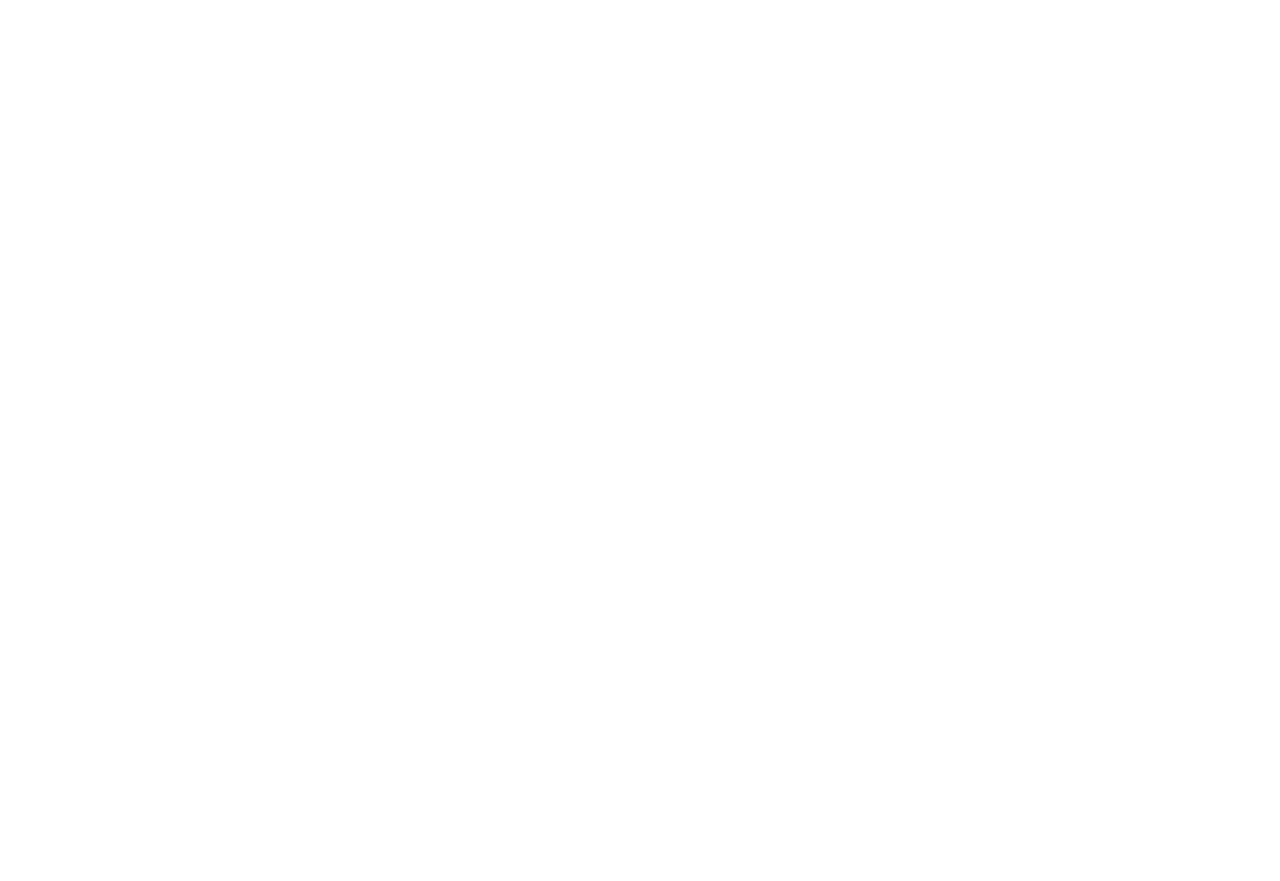
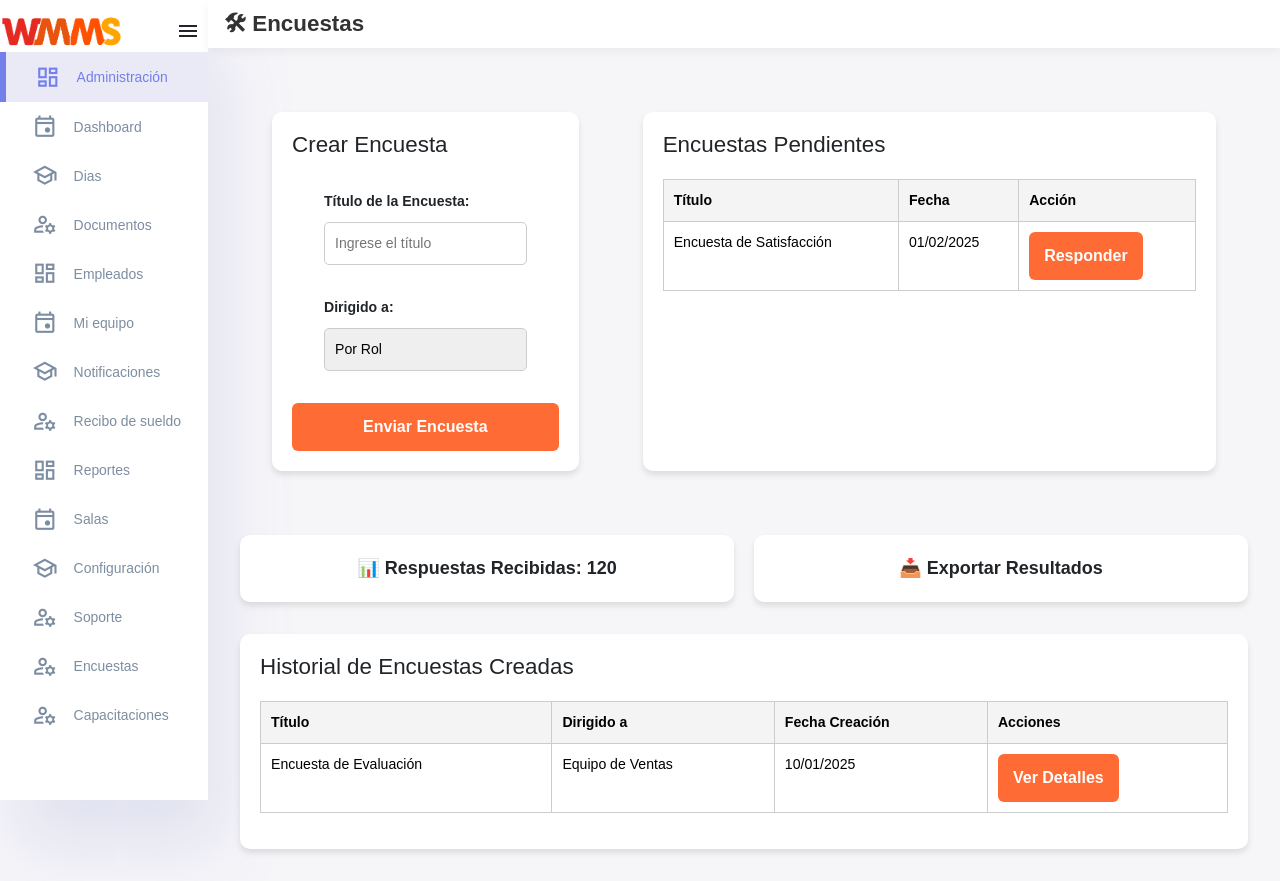
Before and after one commit to uri21199/intranet2.0, a Flask app: page /surveys in a window 1280 px wide. Before the commit the page is empty. Before the commit the page ends 800 px from the top, so only its background shows below. Run offline with Flask 3, Linux system fonts and the light colour scheme.

Commit message:
surveys y su scss

```diff
--- a/static/css/main.css
+++ b/static/css/main.css
@@ -1266,6 +1266,166 @@
   box-shadow: 0px 4px 10px rgba(0, 0, 0, 0.05);
 }
 .titleSupport h2 {
+  font-size: 20px;
+  font-weight: bold;
+  color: #333;
+  padding-left: 0.3rem;
+}
+
+.formSurveys {
+  background: white;
+  padding: 20px;
+  border-radius: 10px;
+  box-shadow: 0 4px 6px rgba(0, 0, 0, 0.1);
+  flex: 1;
+}
+.formSurveys .form-group {
+  margin-bottom: 15px;
+}
+.formSurveys label {
+  font-weight: bold;
+  display: block;
+  margin-bottom: 5px;
+}
+.formSurveys select, .formSurveys input, .formSurveys button {
+  width: 100%;
+  padding: 10px;
+  margin-top: 5px;
+  border: 1px solid #ccc;
+  border-radius: 5px;
+}
+.formSurveys button {
+  background-color: #ff6b35;
+  color: white;
+  font-size: 16px;
+  font-weight: bold;
+  padding: 12px 15px;
+  border: none;
+  border-radius: 6px;
+  cursor: pointer;
+  display: flex;
+  align-items: center;
+  justify-content: center;
+  gap: 8px; /* Espaciado entre icono y texto */
+  transition: all 0.3s ease-in-out;
+}
+.formSurveys button:hover, .formSurveys button:focus {
+  background-color: #e65b2a;
+  box-shadow: 0 4px 10px rgba(255, 107, 53, 0.3);
+  outline: 2px solid #ff6b35;
+}
+
+.historySurveys {
+  margin: 2rem;
+  background: white;
+  padding: 20px;
+  border-radius: 10px;
+  box-shadow: 0 4px 6px rgba(0, 0, 0, 0.1);
+}
+.historySurveys .table {
+  width: 100%;
+  border-collapse: collapse;
+  margin-top: 20px;
+}
+.historySurveys .table th, .historySurveys .table td {
+  border: 1px solid #ccc;
+  padding: 10px;
+  text-align: left;
+}
+.historySurveys .table th {
+  background: #f4f4f4;
+  font-weight: bold;
+}
+.historySurveys button {
+  background-color: #ff6b35;
+  color: white;
+  font-size: 16px;
+  font-weight: bold;
+  padding: 12px 15px;
+  border: none;
+  border-radius: 6px;
+  cursor: pointer;
+  display: flex;
+  align-items: center;
+  justify-content: center;
+  gap: 8px; /* Espaciado entre icono y texto */
+  transition: all 0.3s ease-in-out;
+}
+.historySurveys button:hover, .historySurveys button:focus {
+  background-color: #e65b2a;
+  box-shadow: 0 4px 10px rgba(255, 107, 53, 0.3);
+  outline: 2px solid #ff6b35;
+}
+
+.summarySurveys {
+  display: flex;
+  gap: 20px;
+  margin: 2rem;
+}
+.summarySurveys .summary-card {
+  flex: 1;
+  background: white;
+  padding: 20px;
+  border-radius: 10px;
+  box-shadow: 0 4px 6px rgba(0, 0, 0, 0.1);
+  text-align: center;
+  font-size: 18px;
+  font-weight: bold;
+}
+
+.tableSurveys {
+  background: white;
+  padding: 20px;
+  border-radius: 10px;
+  box-shadow: 0 4px 6px rgba(0, 0, 0, 0.1);
+  flex: 2;
+}
+.tableSurveys .table {
+  width: 100%;
+  border-collapse: collapse;
+  margin-top: 20px;
+}
+.tableSurveys .table th, .tableSurveys .table td {
+  border: 1px solid #ccc;
+  padding: 10px;
+  text-align: left;
+}
+.tableSurveys .table th {
+  background: #f4f4f4;
+  font-weight: bold;
+}
+.tableSurveys button {
+  background-color: #ff6b35;
+  color: white;
+  font-size: 16px;
+  font-weight: bold;
+  padding: 12px 15px;
+  border: none;
+  border-radius: 6px;
+  cursor: pointer;
+  display: flex;
+  align-items: center;
+  justify-content: center;
+  gap: 8px; /* Espaciado entre icono y texto */
+  transition: all 0.3s ease-in-out;
+}
+.tableSurveys button:hover, .tableSurveys button:focus {
+  background-color: #e65b2a;
+  box-shadow: 0 4px 10px rgba(255, 107, 53, 0.3);
+  outline: 2px solid #ff6b35;
+}
+
+.titleSurveys {
+  height: 3rem;
+  display: flex;
+  align-items: center;
+  padding-left: 0.7rem;
+  background-color: #fff;
+  /* background-color: red; */
+  width: 100%;
+  box-shadow: 0px 4px 10px rgba(0, 0, 0, 0.05);
+}
+.titleSurveys h2 {
   font-size: 20px;
   font-weight: bold;
   color: #333;
@@ -1547,6 +1707,18 @@ aside .sidebar .message-count {
   margin: 2rem;
 }
 
+.homeSurveys {
+  flex-grow: 1;
+  transition: margin-left 0.3s ease;
+}
+.homeSurveys .containerSurveys {
+  display: flex;
+  margin: 2rem;
+}
+.homeSurveys .containerSurveys div {
+  margin: 2rem;
+}
+
 * {
   margin: 0;
   padding: 0;
--- /dev/null
+++ b/static/sass/components/surveys/_formSurveys.scss
@@ -0,0 +1,47 @@
+@use '../../base/variables';
+
+.formSurveys{
+    background: white;
+    padding: 20px;
+    border-radius: 10px;
+    box-shadow: 0 4px 6px rgba(0, 0, 0, 0.1);
+    flex: 1;
+
+    .form-group {
+        margin-bottom: 15px;
+    }
+    label {
+        font-weight: bold;
+        display: block;
+        margin-bottom: 5px;
+    }
+    select, input, button {
+        width: 100%;
+        padding: 10px;
+        margin-top: 5px;
+        border: 1px solid #ccc;
+        border-radius: 5px;
+    }
+
+    button {
+        background-color: variables.$color-orange-wmms-focus;
+        color: white;
+        font-size: 16px;
+        font-weight: bold;
+        padding: 12px 15px;
+        border: none;
+        border-radius: 6px;
+        cursor: pointer;
+        display: flex;
+        align-items: center;
+        justify-content: center;
+        gap: 8px; /* Espaciado entre icono y texto */
+        transition: all 0.3s ease-in-out;
+    }
+
+    button:hover, button:focus {
+        background-color: #e65b2a;
+        box-shadow: 0 4px 10px rgba(255, 107, 53, 0.3);
+        outline: 2px solid variables.$color-orange-wmms-focus;
+    }
+}
--- /dev/null
+++ b/static/sass/components/surveys/_historySurveys.scss
@@ -0,0 +1,46 @@
+@use '../../base/variables';
+
+.historySurveys {
+    margin: 2rem;
+    background: white;
+    padding: 20px;
+    border-radius: 10px;
+    box-shadow: 0 4px 6px rgba(0, 0, 0, 0.1);
+
+    .table {
+        width: 100%;
+        border-collapse: collapse;
+        margin-top: 20px;
+    }
+    .table th, .table td {
+        border: 1px solid #ccc;
+        padding: 10px;
+        text-align: left;
+    }
+    .table th {
+        background: #f4f4f4;
+        font-weight: bold;
+    }
+
+    button {
+        background-color: variables.$color-orange-wmms-focus;
+        color: white;
+        font-size: 16px;
+        font-weight: bold;
+        padding: 12px 15px;
+        border: none;
+        border-radius: 6px;
+        cursor: pointer;
+        display: flex;
+        align-items: center;
+        justify-content: center;
+        gap: 8px; /* Espaciado entre icono y texto */
+        transition: all 0.3s ease-in-out;
+    }
+
+    button:hover, button:focus {
+        background-color: #e65b2a;
+        box-shadow: 0 4px 10px rgba(255, 107, 53, 0.3);
+        outline: 2px solid variables.$color-orange-wmms-focus;
+    }
+}
--- /dev/null
+++ b/static/sass/components/surveys/_summarySurveys.scss
@@ -0,0 +1,16 @@
+.summarySurveys {
+    display: flex;
+    gap: 20px;
+    margin: 2rem;
+
+    .summary-card {
+        flex: 1;
+        background: white;
+        padding: 20px;
+        border-radius: 10px;
+        box-shadow: 0 4px 6px rgba(0, 0, 0, 0.1);
+        text-align: center;
+        font-size: 18px;
+        font-weight: bold;
+    }
+}
--- /dev/null
+++ b/static/sass/components/surveys/_tableSurveys.scss
@@ -0,0 +1,46 @@
+@use '../../base/variables';
+
+.tableSurveys {
+    background: white;
+    padding: 20px;
+    border-radius: 10px;
+    box-shadow: 0 4px 6px rgba(0, 0, 0, 0.1);
+    flex: 2;
+
+    .table {
+        width: 100%;
+        border-collapse: collapse;
+        margin-top: 20px;
+    }
+    .table th, .table td {
+        border: 1px solid #ccc;
+        padding: 10px;
+        text-align: left;
+    }
+    .table th {
+        background: #f4f4f4;
+        font-weight: bold;
+    }
+
+    button {
+        background-color: variables.$color-orange-wmms-focus;
+        color: white;
+        font-size: 16px;
+        font-weight: bold;
+        padding: 12px 15px;
+        border: none;
+        border-radius: 6px;
+        cursor: pointer;
+        display: flex;
+        align-items: center;
+        justify-content: center;
+        gap: 8px; /* Espaciado entre icono y texto */
+        transition: all 0.3s ease-in-out;
+    }
+
+    button:hover, button:focus {
+        background-color: #e65b2a;
+        box-shadow: 0 4px 10px rgba(255, 107, 53, 0.3);
+        outline: 2px solid variables.$color-orange-wmms-focus;
+    }
+}
--- /dev/null
+++ b/static/sass/components/surveys/_titleSurveys.scss
@@ -0,0 +1,18 @@
+@use '../../base/variables';
+
+.titleSurveys{
+    height: 3rem;
+    display: flex;
+    align-items: center;
+    padding-left: .7rem;
+    background-color: variables.$color-white;
+    /* background-color: red; */
+    width: 100%;
+    box-shadow: 0px 4px 10px rgba(0, 0, 0, 0.05);
+    h2{
+        font-size: 20px;
+        font-weight: bold;
+        color: #333;
+        padding-left: .3rem;
+    }
+}
--- /dev/null
+++ b/static/sass/pages/_surveys.scss
@@ -0,0 +1,16 @@
+@use '../base/variables';
+
+.homeSurveys{
+
+    flex-grow: 1; // Hace que el contenido ocupe el resto del espacio disponible
+    transition: margin-left 0.3s ease;
+
+    .containerSurveys{
+        display: flex;
+        margin: 2rem;
+
+        div{
+            margin: 2rem;
+        }
+    }
+}
--- /dev/null
+++ b/templates/components/surveys/formSurveys.html
@@ -0,0 +1,16 @@
+<div class="formSurveys">
+    <h2>Crear Encuesta</h2>
+    <div class="form-group">
+        <label for="surveyTitle">Título de la Encuesta:</label>
+        <input type="text" id="surveyTitle" placeholder="Ingrese el título">
+    </div>
+    <div class="form-group">
+        <label for="surveyTarget">Dirigido a:</label>
+        <select id="surveyTarget">
+            <option value="role">Por Rol</option>
+            <option value="area">Por Área</option>
+            <option value="individual">A un empleado en particular</option>
+        </select>
+    </div>
+    <button class="button">Enviar Encuesta</button>
+</div>
--- /dev/null
+++ b/templates/components/surveys/historySurveys.html
@@ -0,0 +1,21 @@
+<div class="historySurveys">
+    <h2>Historial de Encuestas Creadas</h2>
+    <table class="table">
+        <thead>
+            <tr>
+                <th>Título</th>
+                <th>Dirigido a</th>
+                <th>Fecha Creación</th>
+                <th>Acciones</th>
+            </tr>
+        </thead>
+        <tbody>
+            <tr>
+                <td>Encuesta de Evaluación</td>
+                <td>Equipo de Ventas</td>
+                <td>10/01/2025</td>
+                <td><button class="button">Ver Detalles</button></td>
+            </tr>
+        </tbody>
+    </table>
+</div>
--- /dev/null
+++ b/templates/components/surveys/summarySurveys.html
@@ -0,0 +1,4 @@
+<div class="summarySurveys">
+    <div class="summary-card">📊 Respuestas Recibidas: 120</div>
+    <div class="summary-card">📥 Exportar Resultados</div>
+</div>
--- /dev/null
+++ b/templates/components/surveys/tableSurveys.html
@@ -0,0 +1,19 @@
+<div class="tableSurveys">
+    <h2>Encuestas Pendientes</h2>
+    <table class="table">
+        <thead>
+            <tr>
+                <th>Título</th>
+                <th>Fecha</th>
+                <th>Acción</th>
+            </tr>
+        </thead>
+        <tbody>
+            <tr>
+                <td>Encuesta de Satisfacción</td>
+                <td>01/02/2025</td>
+                <td><button class="button">Responder</button></td>
+            </tr>
+        </tbody>
+    </table>
+</div>
--- a/templates/pages/surveys.html
+++ b/templates/pages/surveys.html
@@ -0,0 +1,17 @@
+{% extends 'layouts/base.html' %}
+
+{% block title %}Encuestas{% endblock %}
+
+{% block content %}
+<div class="homeSurveys">
+    <div class="titleSurveys">
+        <h2>🛠 Encuestas</h2>
+    </div>
+    <div class="containerSurveys">
+        {% include 'components/surveys/formSurveys.html' %}
+        {% include 'components/surveys/tableSurveys.html' %}
+    </div>
+    {% include 'components/surveys/summarySurveys.html' %}
+    {% include 'components/surveys/historySurveys.html' %}
+</div>
+{% endblock %}
```
Also changed, not shown: static/sass/main.scss (+7 -0 lines), 1 other file.
